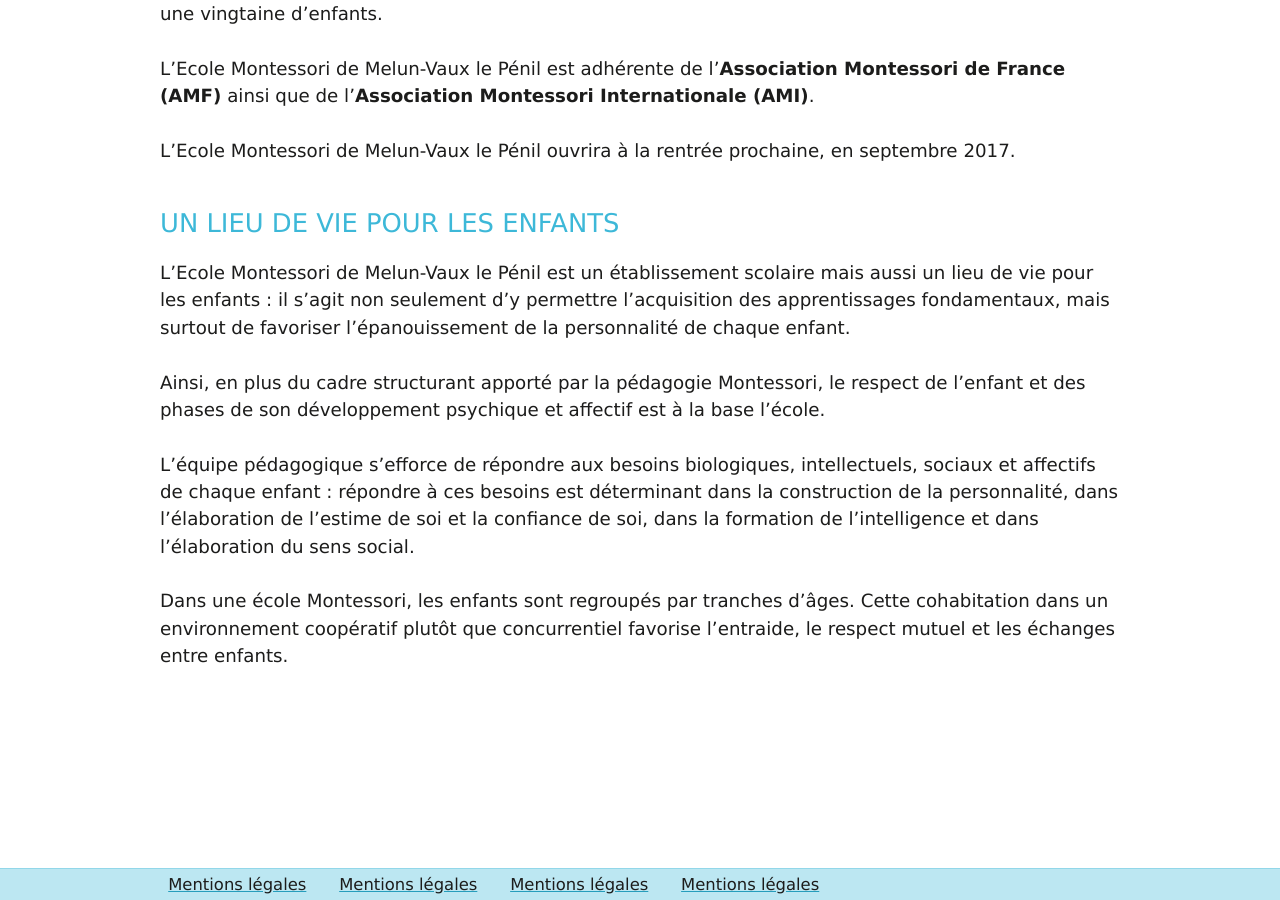
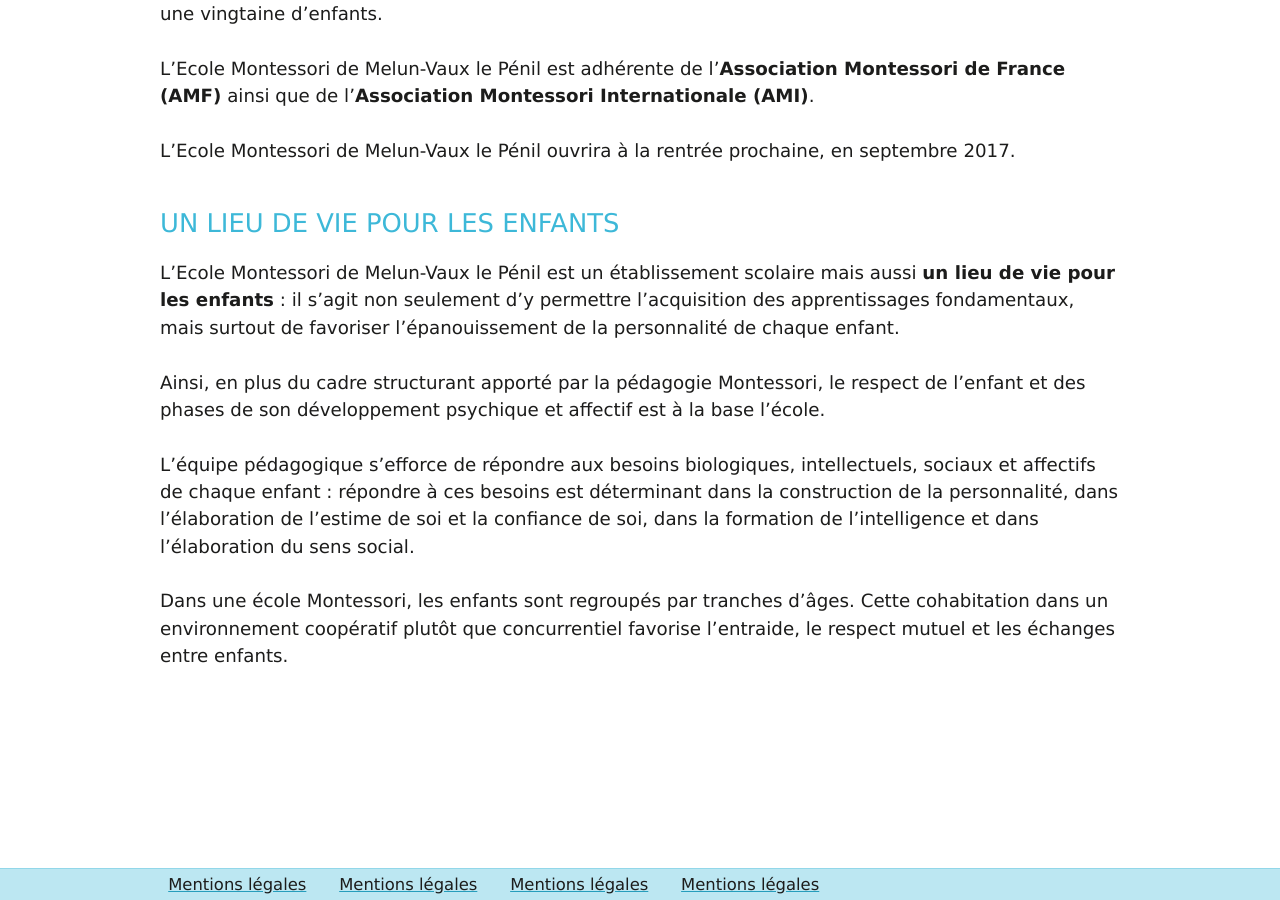
Before and after one commit to montessori-melun/montessori-melun.github.io, a Jekyll site: the page built from ecole/presentation.md, in a window 1280 px wide and 900 px high, scrolled down 918 px. Built offline with Jekyll 4.4.1, drawn with Linux system fonts in a browser that asks for light colours; our own code applies the rules of GitHub Pages for plain Markdown files.

```diff
--- a/ecole/presentation.md
+++ b/ecole/presentation.md
@@ -31,7 +31,7 @@ L'Ecole Montessori de Melun-Vaux le Pénil ouvrira à la rentrée prochaine, en
 ## UN LIEU DE VIE POUR LES ENFANTS
 
 
-L'Ecole Montessori de Melun-Vaux le Pénil est un établissement scolaire mais aussi un lieu de vie pour les enfants : il s’agit  non seulement d’y permettre l'acquisition des apprentissages fondamentaux, mais surtout de favoriser l’épanouissement de la personnalité de chaque enfant.
+L'Ecole Montessori de Melun-Vaux le Pénil est un établissement scolaire mais aussi **un lieu de vie pour les enfants** : il s’agit  non seulement d’y permettre l'acquisition des apprentissages fondamentaux, mais surtout de favoriser l’épanouissement de la personnalité de chaque enfant.
 
 
 Ainsi, en plus du cadre structurant apporté par la pédagogie Montessori, le respect de l'enfant et des phases de son développement psychique et affectif est à la base l’école.
```
